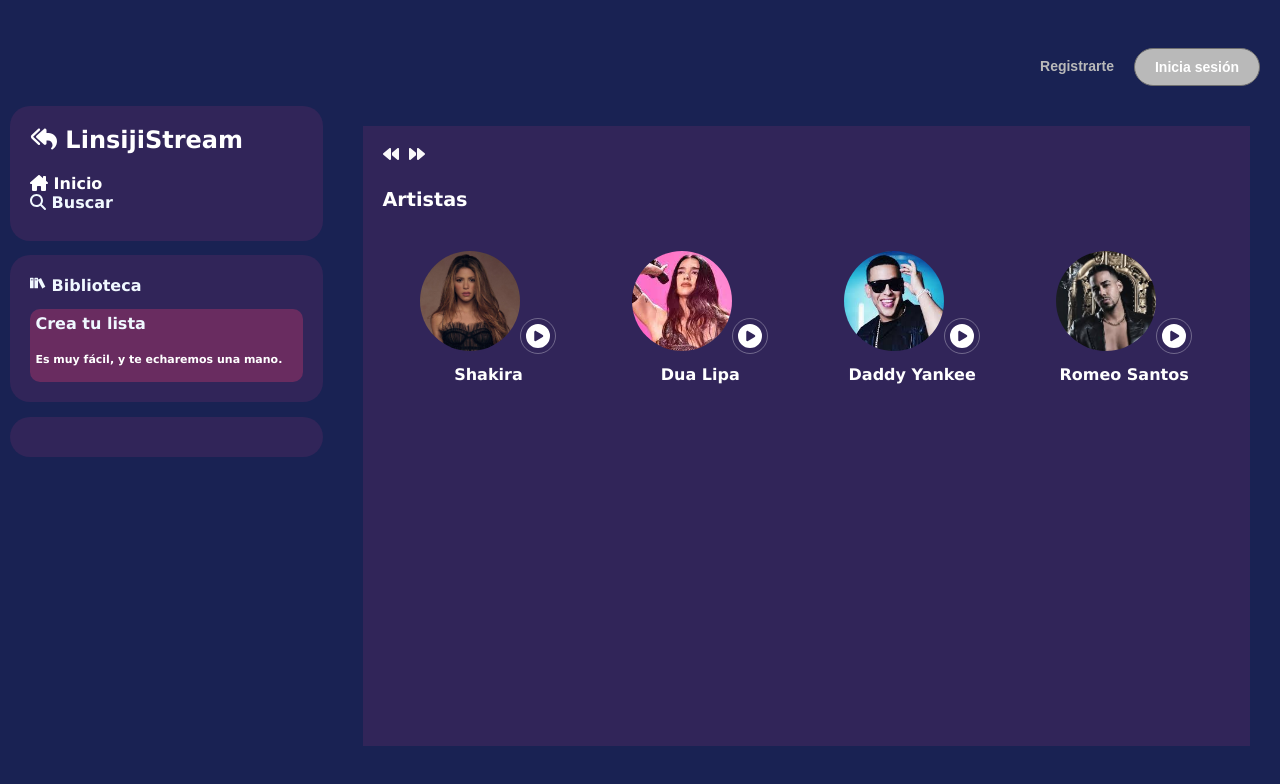
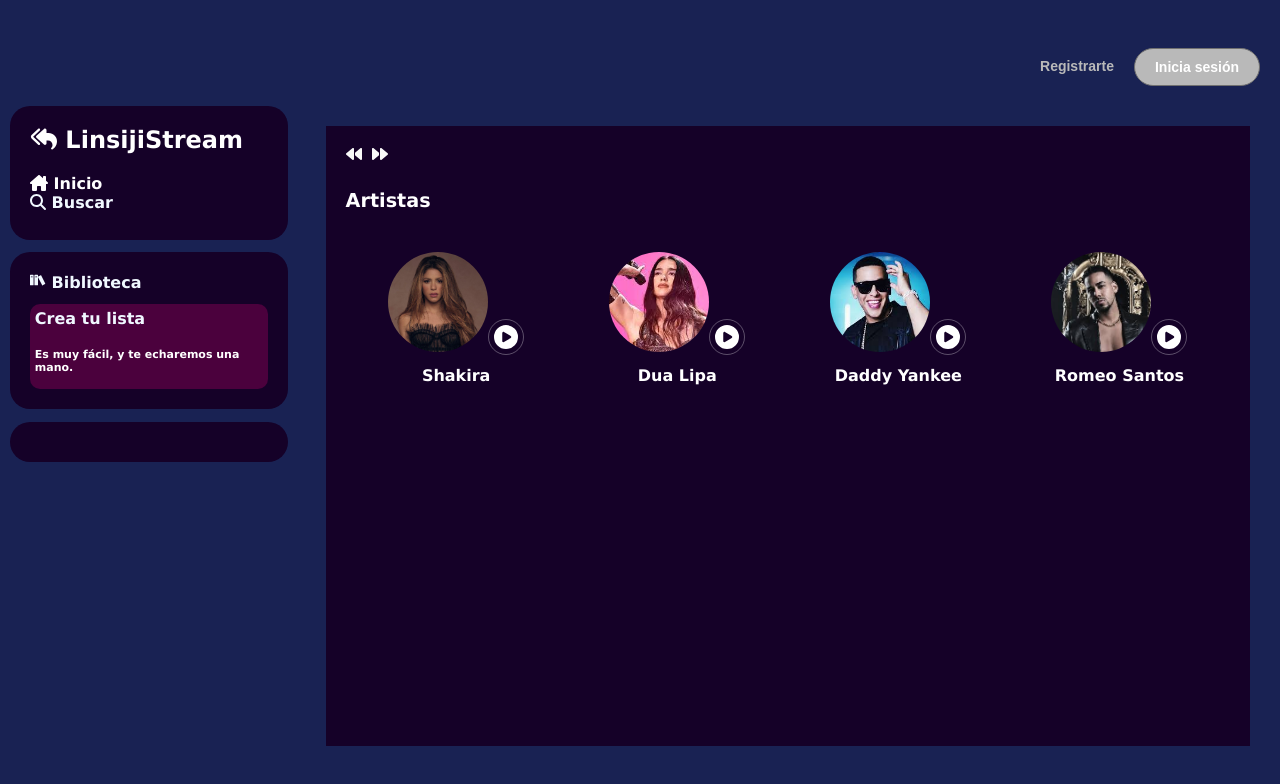
Before and after one commit to linsijiLaGuara/LinsijiStream, a React (Vite) app: page / in a window 1280 px wide. Shown: the top 784 px of the page. Built offline with nearby package versions, Linux system fonts and the light colour scheme.

Commit message:
update: buscar

```diff
--- a/src/App.css
+++ b/src/App.css
@@ -82,7 +82,7 @@ body {
 
 .artists-section {
   padding: 20px;
-  background-color: #312559;
+  background-color:  rgb(21, 1, 40);;
   color: white;
   flex-grow: 1;
   margin: 30px;
--- a/src/components/MainContent.css
+++ b/src/components/MainContent.css
@@ -1,6 +1,6 @@
 .main-content {
   padding: 20px;
-  background-color: #312559;
+  background-color:  rgb(21, 1, 40);;
   color: white;
   flex-grow: 1;
   margin: 30px;
--- a/src/components/Sidebar.css
+++ b/src/components/Sidebar.css
@@ -16,7 +16,7 @@
 .library,
 .empty-menu {
   width: 95%;
-  background-color: #312559;
+  background-color:  rgb(21, 1, 40);;
   padding: 20px;
   border-radius: 20px;
 
@@ -34,7 +34,7 @@
 }
 
 .library-item {
-  background-color: #692c60;
+  background-color: #4b013d;
   border-radius: 10px;
   padding: 2%;
 }
--- a/src/views/Register.css
+++ b/src/views/Register.css
@@ -54,7 +54,7 @@ select:focus {
   text-align: left;
 }
 .form-button {
-  background-color: #312559;
+  background-color:  rgb(21, 1, 40);;
   color: #fff;
   border: none;
   padding: 10px 20px;
--- a/src/views/Search.css
+++ b/src/views/Search.css
@@ -1,6 +1,19 @@
+.search-page {
+  display: flex;
+  gap: 3%;
+  margin-top: 3%;
+}
+
+.sidebar-container {
+  width: 250px;
+
+}
+
 .search-container {
   padding: 20px;
   color: white;
+  flex-grow: 1;
+ background-color: rgb(21, 1, 40);
 }
 
 .albums-list {
@@ -16,9 +29,9 @@
 
 .album-image {
   width: 100%;
-    height: auto;
+  height: 200px;
+  object-fit: cover;
 }
-
 .album-details {
   margin-top: 10px;
 }
--- a/src/views/Search.jsx
+++ b/src/views/Search.jsx
@@ -1,6 +1,7 @@
 import React, { useState, useEffect } from "react";
 import albums_mockup from "../mockupServices/albumList.json";
 import "./Search.css";
+import Sidebarwolcomen from "../components/Sidebarwolcomen";
 
 const Search = () => {
   const [albums, setAlbums] = useState([]);
@@ -10,6 +11,8 @@ const Search = () => {
   }, []);
 
   return (
+    <div className="search-page">
+      <Sidebarwolcomen />
       <div className="search-container">
         <h1>Buscar</h1>
         <div className="albums-list">
@@ -28,6 +31,7 @@ const Search = () => {
           ))}
         </div>
       </div>
+    </div>
   );
 };
 
```
Lines whose indentation alone changed are shown as unchanged.
